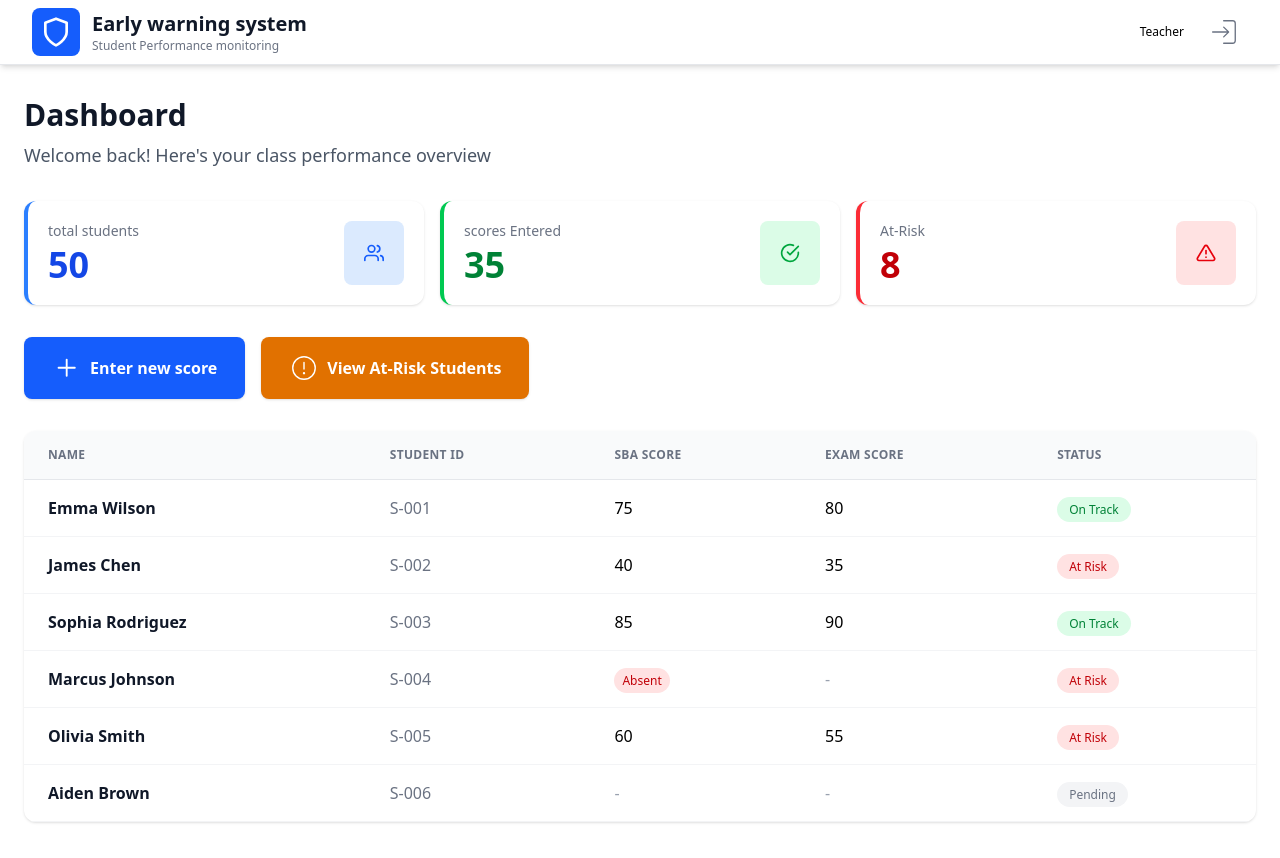
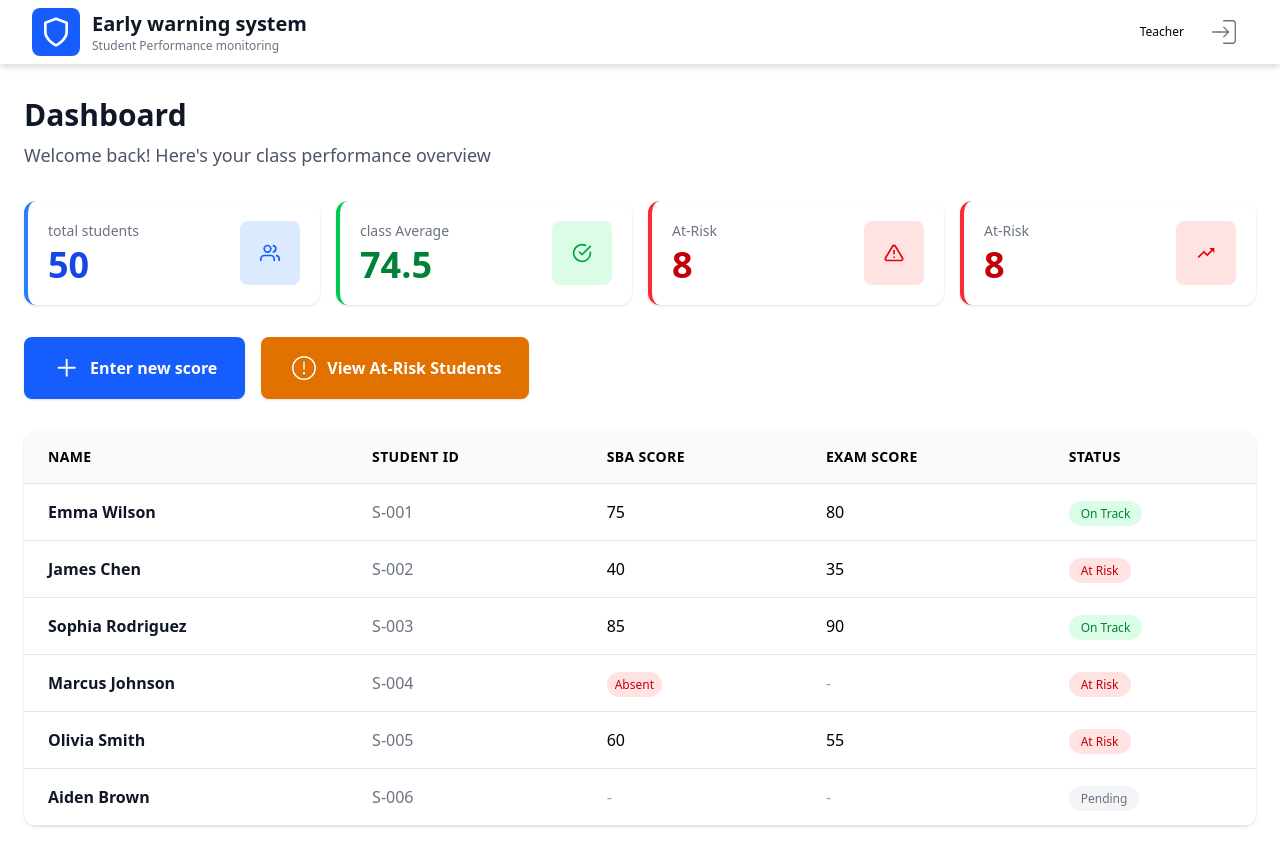
Before and after one commit to ayirezang/early-warning-system, a React app in the folder frontend/: page /dashboard in a window 1280 px wide. Built offline with nearby package versions, Linux system fonts and the light colour scheme; the HTML template or start-up script is replaced by a standard one.

Commit message:
studenttable

```diff
--- a/frontend/src/components/StudentRow.jsx
+++ b/frontend/src/components/StudentRow.jsx
@@ -7,7 +7,7 @@ const statusConfig = {
 
 const StudentRow = ({ student }) => {
   return (
-    <tr className="border-b border-gray-100 hover:bg-gray-50 transition">
+    <tr className="border-b border-gray-200 hover:bg-gray-50 transition">
       {/* Name */}
       <td className="px-6 py-4 font-semibold text-gray-900">{student.name}</td>
 
--- a/frontend/src/components/StudentTable.jsx
+++ b/frontend/src/components/StudentTable.jsx
@@ -2,11 +2,51 @@ import React from "react";
 import StudentRow from "./StudentRow";
 
 const students = [
-  { id: "S-001", name: "Emma Wilson", sba: 75, exam: 80, status: "On Track", hasScore: true, isAbsent: false },
-  { id: "S-002", name: "James Chen", sba: 40, exam: 35, status: "At Risk", hasScore: true, isAbsent: false },
-  { id: "S-003", name: "Sophia Rodriguez", sba: 85, exam: 90, status: "On Track", hasScore: true, isAbsent: false },
-  { id: "S-004", name: "Marcus Johnson", sba: 0, exam: 0, status: "At Risk", hasScore: true, isAbsent: true },
-  { id: "S-005", name: "Olivia Smith", sba: 60, exam: 55, status: "At Risk", hasScore: true, isAbsent: false },
+  {
+    id: "S-001",
+    name: "Emma Wilson",
+    sba: 75,
+    exam: 80,
+    status: "On Track",
+    hasScore: true,
+    isAbsent: false,
+  },
+  {
+    id: "S-002",
+    name: "James Chen",
+    sba: 40,
+    exam: 35,
+    status: "At Risk",
+    hasScore: true,
+    isAbsent: false,
+  },
+  {
+    id: "S-003",
+    name: "Sophia Rodriguez",
+    sba: 85,
+    exam: 90,
+    status: "On Track",
+    hasScore: true,
+    isAbsent: false,
+  },
+  {
+    id: "S-004",
+    name: "Marcus Johnson",
+    sba: 0,
+    exam: 0,
+    status: "At Risk",
+    hasScore: true,
+    isAbsent: true,
+  },
+  {
+    id: "S-005",
+    name: "Olivia Smith",
+    sba: 60,
+    exam: 55,
+    status: "At Risk",
+    hasScore: true,
+    isAbsent: false,
+  },
   { id: "S-006", name: "Aiden Brown", hasScore: false, isAbsent: false },
 ];
 
@@ -16,14 +56,24 @@ const StudentTable = () => {
       <table className="w-full">
         <thead className="bg-gray-50 border-b border-gray-200">
           <tr>
-            <th className="text-left text-xs font-semibold text-gray-500 uppercase tracking-wide px-6 py-4">Name</th>
-            <th className="text-left text-xs font-semibold text-gray-500 uppercase tracking-wide px-6 py-4">Student ID</th>
-            <th className="text-left text-xs font-semibold text-gray-500 uppercase tracking-wide px-6 py-4">SBA Score</th>
-            <th className="text-left text-xs font-semibold text-gray-500 uppercase tracking-wide px-6 py-4">Exam Score</th>
-            <th className="text-left text-xs font-semibold text-gray-500 uppercase tracking-wide px-6 py-4">Status</th>
+            <th className="text-left text-sm font-semibold  uppercase tracking-wide px-6 py-4">
+              Name
+            </th>
+            <th className="text-left text-sm font-semibold  uppercase tracking-wide px-6 py-4">
+              Student ID
+            </th>
+            <th className="text-left text-sm font-semibold  uppercase tracking-wide px-6 py-4">
+              SBA Score
+            </th>
+            <th className="text-left text-sm font-semibold  uppercase tracking-wide px-6 py-4">
+              Exam Score
+            </th>
+            <th className="text-left text-sm font-semibold uppercase tracking-wide px-6 py-4">
+              Status
+            </th>
           </tr>
         </thead>
-        <tbody>
+        <tbody className="divide-y divide-gray-300">
           {students.map((student) => (
             <StudentRow key={student.id} student={student} />
           ))}
--- a/frontend/src/pages/Dashboard.jsx
+++ b/frontend/src/pages/Dashboard.jsx
@@ -3,6 +3,8 @@ import Header from "../components/Header";
 import StatCard from "../components/StatCard";
 import { FiUsers, FiCheckCircle, FiAlertTriangle } from "react-icons/fi";
 import { PiWarningCircleLight } from "react-icons/pi";
+import { MdOutlineTrendingUp } from "react-icons/md";
+
 import { GoPlus } from "react-icons/go";
 import Buttons from "../components/Buttons";
 import ScoreModal from "../components/ScoreModal";
@@ -12,7 +14,7 @@ const Dashboard = () => {
   const [isOpen, setIsOpen] = useState(false);
   const stats = {
     totalStudents: 50,
-    scoresEntered: 35,
+    classAverage: 74.5,
     atRisk: 8,
   };
   return (
@@ -34,8 +36,8 @@ const Dashboard = () => {
             icon={<FiUsers size={20} />}
           />
           <StatCard
-            label="scores Entered"
-            value={stats.scoresEntered}
+            label="class Average"
+            value={stats.classAverage}
             color="green"
             icon={<FiCheckCircle size={20} />}
           />
@@ -44,6 +46,12 @@ const Dashboard = () => {
             value={stats.atRisk}
             color="red"
             icon={<FiAlertTriangle size={20} />}
+          />
+          <StatCard
+            label="At-Risk"
+            value={stats.atRisk}
+            color="red"
+            icon={<MdOutlineTrendingUp size={20} />}
           />
         </div>
         <div className="flex gap-4 mb-8">
```
